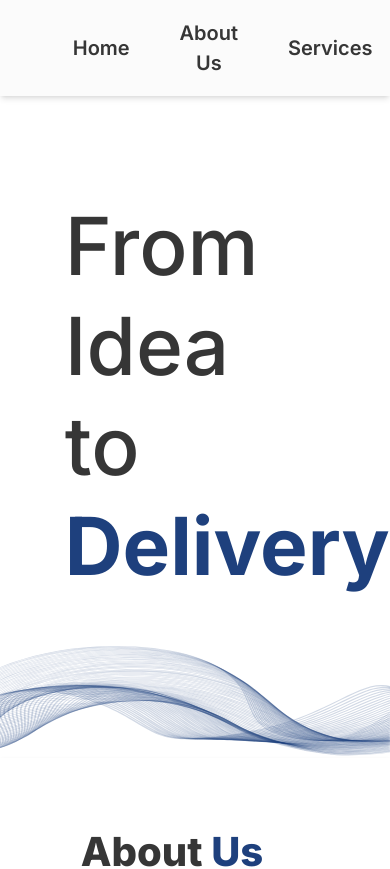
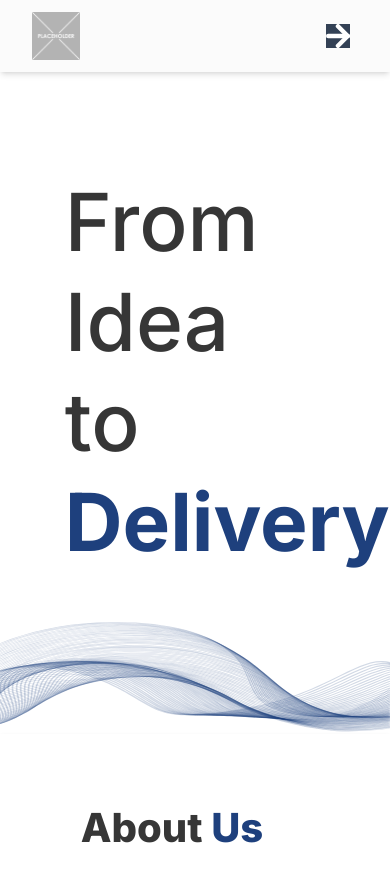
Before and after one commit to Momen-Assaf/HunainFZE, a React (Create React App) app: page / in a window 390 px wide. Shown: the top 869 px of the page. Built offline with nearby package versions, Linux system fonts and the light colour scheme.

Commit message:
dropdown menu mobile

```diff
--- a/src/App.tsx
+++ b/src/App.tsx
@@ -1,5 +1,5 @@
 import './App.css';
-import TopBar from './components/TopBar';
+import TopBar from './components/TopBar/TopBar';
 import LandingPage from './pages/Landing/LandingPage';
 
 function App() {
--- a/src/components/TopBar.tsx
+++ /dev/null
@@ -1,40 +0,0 @@
-import CustomButton from "./CustomButton";
-import ScrollableText from "./ScrollableText";
-import { logo, arrowIcon } from "../assets"
-import theme from "../theme";
-
-const TopBar = () => {
-  return (
-    <div className="w-full shadow-md"
-      style={{
-        backgroundColor: theme.colors.background_secondary,
-        // borderRadius: theme.borderRadius.lg,
-      }}>
-      <div className="w-3/4 mx-auto flex items-center justify-between px-6 py-4">
-        {/* Logo Section */}
-        <div className="flex items-center">
-          <img
-            className="w-16 h-16 object-cover"
-            alt="Logo"
-            src={logo}
-          />
-        </div>
-
-        {/* Navigation Links */}
-        <nav className="flex items-center space-x-[40px]">
-          <ScrollableText targetSectionId="hero" text="Home" />
-          <ScrollableText targetSectionId="aboutUs" text="About Us" />
-          <ScrollableText targetSectionId="ourServices" text="Services" />
-          <ScrollableText targetSectionId="ourProjects" text="Portfolio" />
-          <CustomButton
-            text="Contact Us"
-            icon={arrowIcon}
-            buttonClass=" w-[160px] h-[50px]"
-          />
-        </nav>
-      </div>
-    </div>
-  );
-};
-
-export default TopBar;
--- /dev/null
+++ b/src/components/TopBar/MenuItems.tsx
@@ -0,0 +1,26 @@
+import { arrowIcon } from "../../assets"
+import CustomButton from "../CustomButton"
+import ScrollableText from "../ScrollableText"
+
+const MenuItems = ({
+    className = "",
+}) => {
+    return (
+        <div>
+            {/* Navigation Links */}
+            <nav className={`${className}`}>
+                <ScrollableText targetSectionId="hero" text="Home" />
+                <ScrollableText targetSectionId="aboutUs" text="About Us" />
+                <ScrollableText targetSectionId="ourServices" text="Services" />
+                <ScrollableText targetSectionId="ourProjects" text="Portfolio" />
+                <CustomButton
+                    text="Contact Us"
+                    icon={arrowIcon}
+                    buttonClass="w-[160px] h-[50px] lg:w-[174px] lg:h-[60px]"
+                />
+            </nav>
+        </div>
+    )
+}
+
+export default MenuItems
--- /dev/null
+++ b/src/components/TopBar/TopBar.tsx
@@ -0,0 +1,61 @@
+import CustomButton from "../CustomButton";
+import ScrollableText from "../ScrollableText";
+import { logo, arrowIcon } from "../../assets";
+import theme from "../../theme";
+import { useState } from "react";
+import MenuItems from "./MenuItems";
+
+const TopBar = () => {
+  const [isMenuOpen, setIsMenuOpen] = useState(false);
+
+  const toggleMenu = () => {
+    setIsMenuOpen((prev) => !prev);
+  }
+
+  return (
+    <div
+      className="w-full shadow-md"
+      style={{
+        backgroundColor: theme.colors.background_secondary,
+        // borderRadius: theme.borderRadius.lg,
+      }}
+    >
+      <div className="w-11/12 lg:w-3/4 mx-auto flex items-center justify-between px-4 py-3 lg:px-6 lg:py-4">
+        {/* Logo Section */}
+        <div className="flex items-center">
+          <img
+            className="w-12 h-12 lg:w-16 lg:h-16 object-cover"
+            alt="Logo"
+            src={logo}
+          />
+        </div>
+
+        {/* Normal Menu */}
+        <MenuItems className="hidden lg:flex items-center space-x-[20px] lg:space-x-[40px]" />
+
+
+        <button
+          onClick={toggleMenu}
+          className="lg:hidden p-2"
+          aria-label="Open Menu">
+          <img src={arrowIcon} alt="Menu Icon" className="w-6 h-6 bg-slate-700" />
+        </button>
+
+        {/* Mobile DropDown Menu */}
+        {isMenuOpen && (
+          <div
+            style={{
+              backgroundColor: theme.colors.background_secondary,
+            }}
+          >
+            <MenuItems className="flex flex-col items-center lg:hidden" />
+          </div>
+        )}
+
+      </div>
+    </div>
+
+  );
+};
+
+export default TopBar;
```
Also changed, not shown: src/components/TopBar/topBar.css (added, +14 -0 lines).
